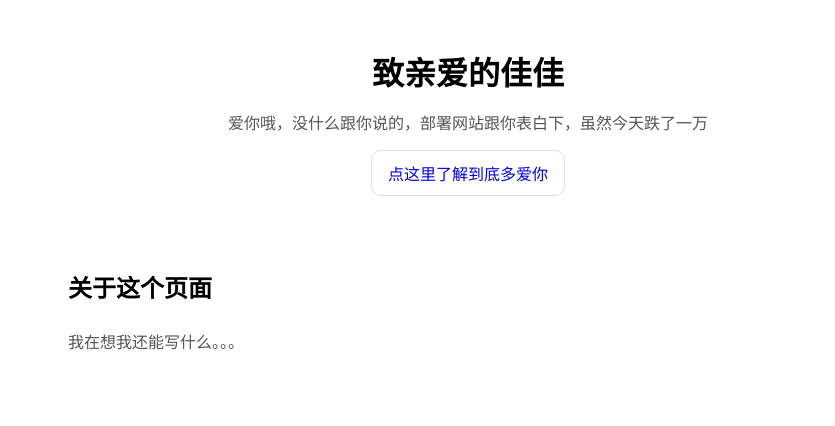
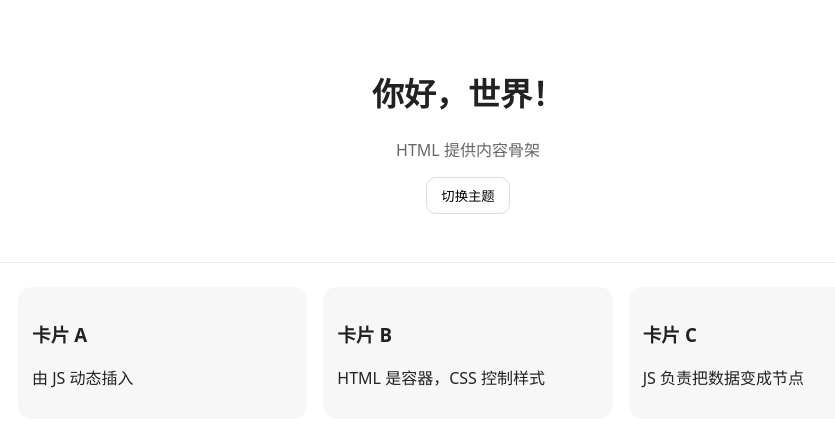
Before and after one commit to panchenwei/magic, a plain HTML site: page index.html in a window 1280 px wide. Shown: the whole page, without its empty margins (172-1007 px from the left). Drawn offline with Linux system fonts and the light colour scheme.

Commit message:
init site

```diff
--- a/assets/styles.css
+++ b/assets/styles.css
@@ -0,0 +1,9 @@
+:root { --bg:#ffffff; --fg:#222; --card:#f7f7f7; }
+body { margin:0; font-family:system-ui, "Microsoft YaHei", sans-serif; background:var(--bg); color:var(--fg); }
+.hero { text-align:center; padding:48px 16px; border-bottom:1px solid #eee; }
+.lead { color:#666; margin:6px 0 16px; }
+#toggle { padding:8px 14px; border:1px solid #ddd; border-radius:10px; background:#fff; }
+.cards { max-width:900px; margin:24px auto; padding:0 16px;
+  display:grid; grid-template-columns: repeat(auto-fit, minmax(220px,1fr)); gap:16px; }
+.card { background:var(--card); border-radius:14px; padding:14px; }
+.dark { --bg:#111; --fg:#f3f3f3; --card:#1e1e1e; }
--- a/index.html
+++ b/index.html
@@ -3,25 +3,18 @@
 <head>
   <meta charset="utf-8" />
   <meta name="viewport" content="width=device-width, initial-scale=1" />
-  <title>我的第一个网页</title>
-  <style>
-    body { font-family: system-ui, -apple-system, Segoe UI, Roboto, "PingFang SC", "Microsoft YaHei", sans-serif; margin: 0; }
-    header { padding: 48px 24px; text-align: center; }
-    h1 { margin: 0 0 8px; }
-    p { color: #555; }
-    main { max-width: 800px; margin: 24px auto; padding: 0 24px; line-height: 1.7; }
-    a.button { display: inline-block; padding: 10px 16px; border: 1px solid #ddd; border-radius: 10px; text-decoration: none; }
-  </style>
+  <title>示例：HTML + CSS + JS</title>
+  <link rel="stylesheet" href="assets/styles.css"><!-- 引入CSS -->
 </head>
 <body>
-  <header>
-    <h1>致亲爱的佳佳</h1>
-    <p>爱你哦，没什么跟你说的，部署网站跟你表白下，虽然今天跌了一万</p>
-    <a class="button" href="#more">点这里了解到底多爱你</a>
+  <header class="hero">
+    <h1>你好，世界！</h1>
+    <p class="lead">HTML 提供内容骨架</p>
+    <button id="toggle">切换主题</button>
   </header>
-  <main id="more">
-    <h2>关于这个页面</h2>
-    <p>我在想我还能写什么。。。</p>
-  </main>
+
+  <main id="list" class="cards"><!-- JS 会把数据插进来 --></main>
+
+  <script src="assets/app.js" defer></script><!-- 引入JS -->
 </body>
 </html>
```
